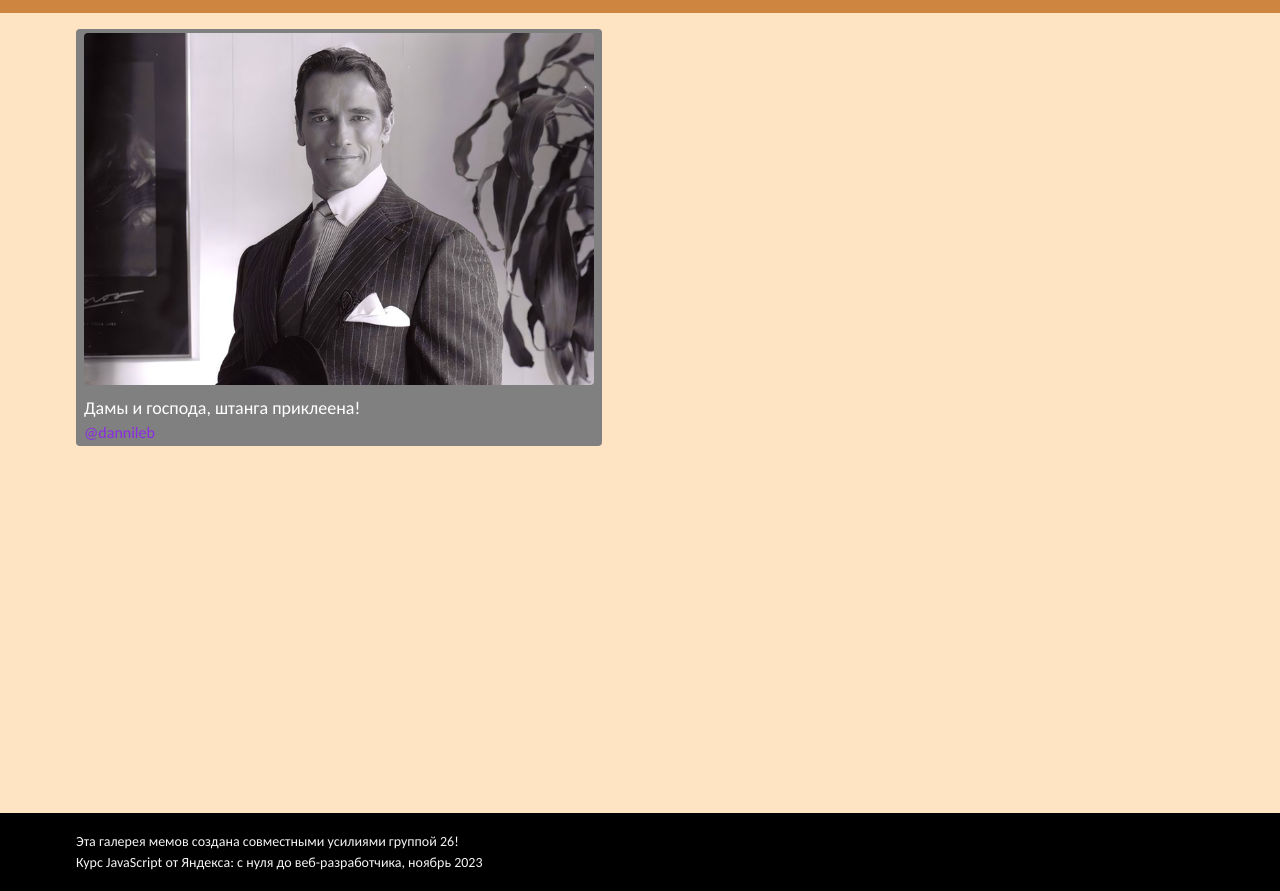
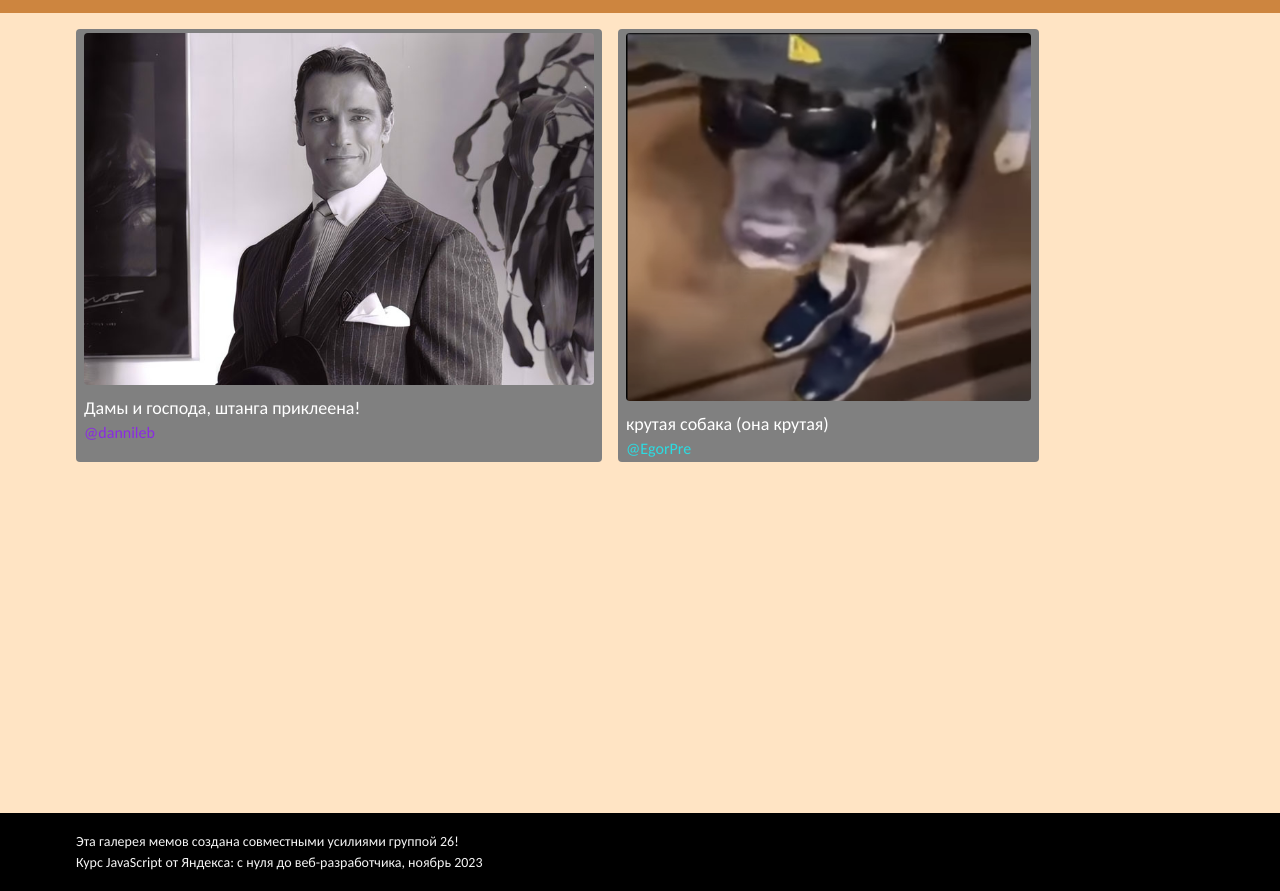
Before and after one commit to dannilebMentor/veb9_26, a plain HTML site: page index.html in a window 1280 px wide. Shown: the part 58-949 px from the top of the page. Drawn offline with Linux system fonts and the light colour scheme.

Commit message:
EgorPre Собака

```diff
--- a/index.html
+++ b/index.html
@@ -27,6 +27,11 @@
                 <p class="gallery-image-text dannileb-text">Дамы и господа, штанга приклеена!</p>
                 <p class="gallery-image-sign dannileb-sign">@dannileb</p>
             </div>
+            <div class="gallery-image-wrapper EgorPre-image">
+                <img src="images\Screenshot 2023-11-02 200632.png" title="крутая собака" alt="memeEgorPre" class="gallery-image">
+                <p class="gallery-image-text EgorPre-text">крутая собака (она крутая)</p>
+                <p class="gallery-image-sign EgorPre-sign">@EgorPre</p>
+            </div>
             <!--Ниже добавляйте свои мемы по шаблону-->
 
         </section>
--- a/styles/yourStyles.css
+++ b/styles/yourStyles.css
@@ -12,3 +12,16 @@
 .dannileb-sign:hover{
     color: violet;
 }
+
+.EgorPre-image{
+    background-color: grey;
+}
+.EgorPre-text{
+    color: white;
+}
+.EgorPre-sign{
+    color:rgb(43, 220, 226);
+}
+.EgorPre-sign:hover{
+    color: rgb(134, 238, 130);
+}
```
Also changed, not shown: images/Screenshot 2023-11-02 200632.png (added).
